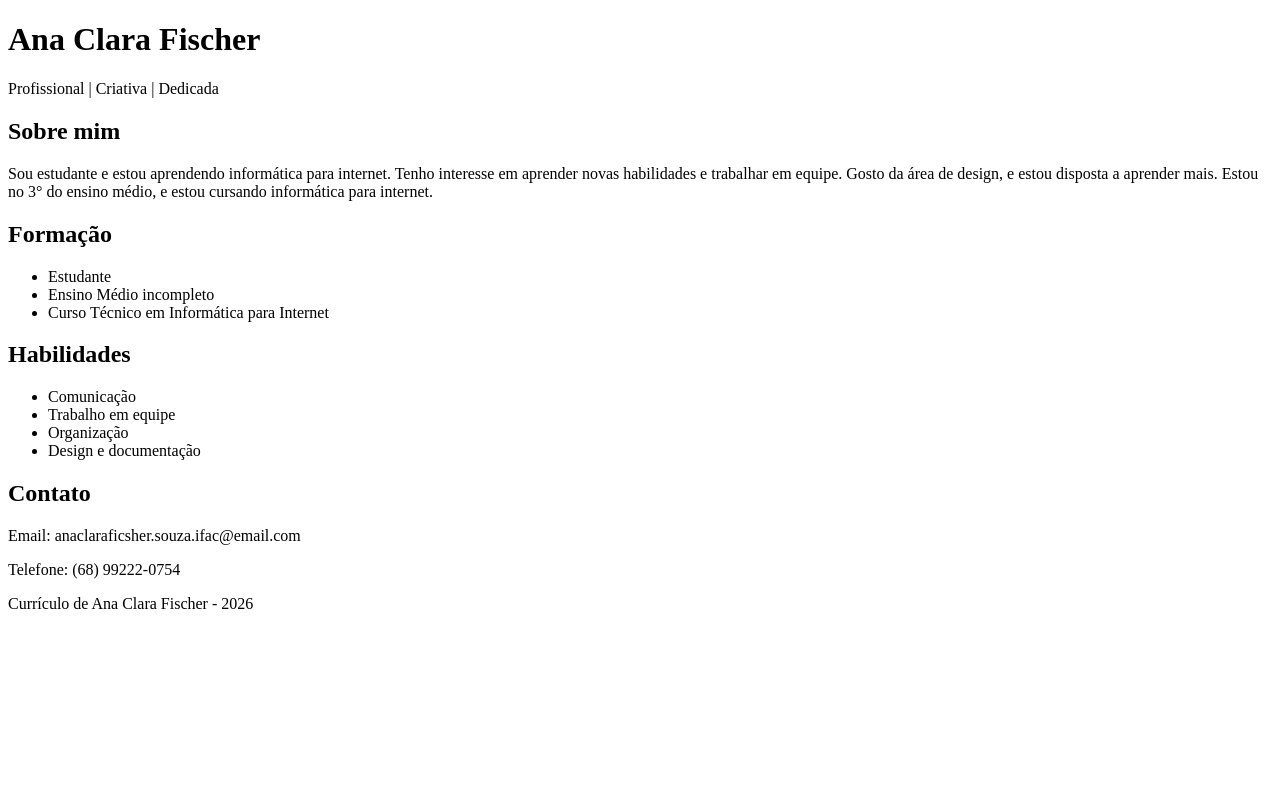
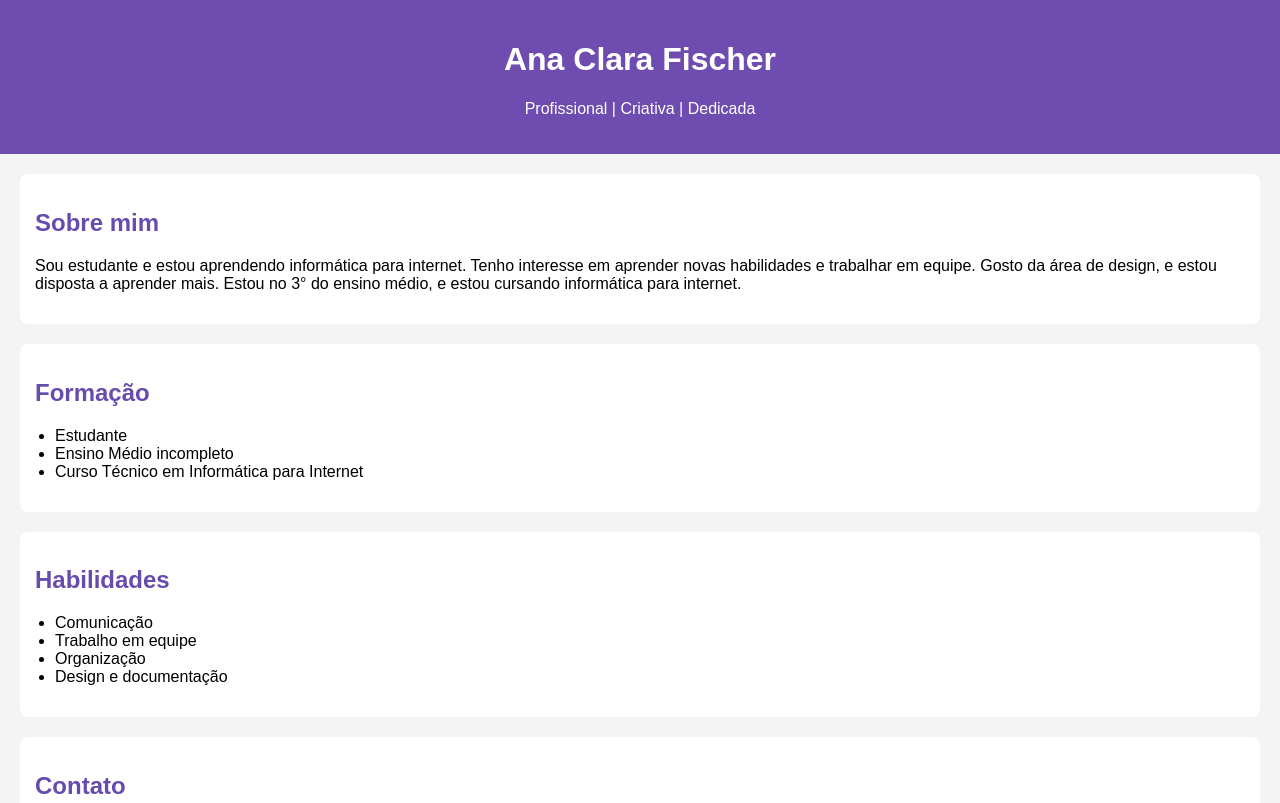
Before and after one commit to laraclrx/Nexus, a plain HTML site: page index.html in a window 1280 px wide. Shown: the top 803 px of the page. Drawn offline with Linux system fonts and the light colour scheme.

Commit message:
adicionei o css no meu site

```diff
--- a/index.html
+++ b/index.html
@@ -5,6 +5,45 @@
 <meta name="viewport" content="width=device-width, initial-scale=1.0">
 <title>Currículo - Ana Clara Fischer</title>
 
+<style>
+
+body{
+    font-family: Arial, Helvetica, sans-serif;
+    background-color: #f4f4f4;
+    margin: 0;
+    padding: 0;
+}
+
+header{
+    background-color: #6f4caf;
+    color: white;
+    text-align: center;
+    padding: 20px;
+}
+
+section{
+    background-color: white;
+    margin: 20px;
+    padding: 15px;
+    border-radius: 8px;
+}
+
+h2{
+    color: #664caf;
+}
+
+ul{
+    padding-left: 20px;
+}
+
+footer{
+    text-align: center;
+    background-color: #333;
+    color: white;
+    padding: 10px;
+}
+
+</style>
 
 </head>
 
```
